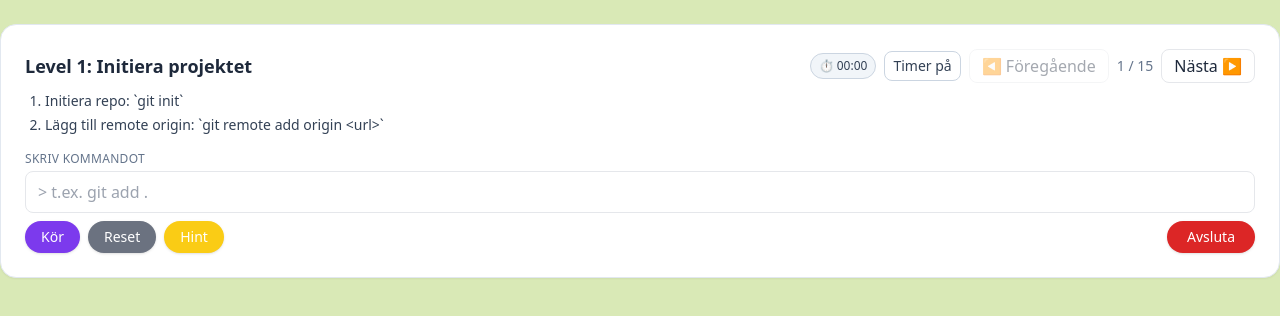
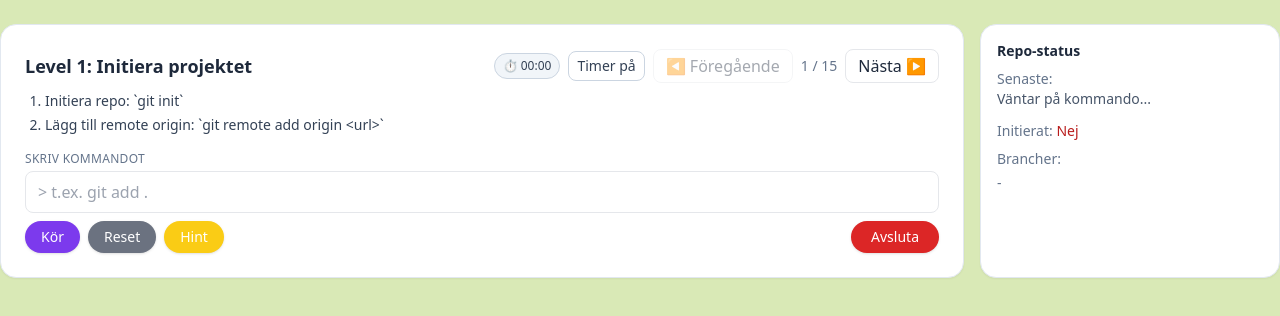
Before and after one commit to DulamaA/git-land-game, a React (Vite) app: page /game in a window 1280 px wide. Shown: the top 316 px of the page. Built offline with nearby package versions, Linux system fonts and the light colour scheme.

Commit message:
💄 style: update GameScreen layout and integrate status message display

```diff
--- a/src/components/GameScreen.tsx
+++ b/src/components/GameScreen.tsx
@@ -3,10 +3,12 @@ import LevelHeader from './Game/LevelHeader';
 import TaskList from './Game/TaskList';
 import CommandInput from './Game/CommandInput';
 import Hint from './Game/Hint';
+import RepoStatus from './Game/RepoStatus';
 import { useGame } from '../hooks/useGame';
 import { useNavigate } from 'react-router-dom';
 
 export default function GameScreen() {
+  // Navigation hook
   const navigate = useNavigate();
 
   const {
@@ -15,9 +17,12 @@ export default function GameScreen() {
     input,
     showHint,
     firstHint,
+    error,
     seconds,
     running,
     totalLevels,
+    repo,
+    statusMsg,
     setInput,
     setShowHint,
     prevLevel,
@@ -27,10 +32,13 @@ export default function GameScreen() {
     toggle,
   } = useGame();
 
+  // Handle exit button click
   const handleExit = () => navigate('/');
 
+  // Render the main game screen layout
   return (
-    <section className="mt-6 rounded-2xl border border-slate-200 bg-white p-6 shadow-sm">
+    <section className="mt-6 grid gap-4 md:grid-cols-[1fr_300px]">
+      <div className="rounded-2xl border border-slate-200 bg-white p-6 shadow-sm">
         <LevelHeader
           levelId={level.id}
           title={level.title}
@@ -47,6 +55,8 @@ export default function GameScreen() {
 
         <CommandInput value={input} onChange={setInput} placeholder="> t.ex. git add ." />
 
+        {error && <p className="mt-2 text-sm font-medium text-red-600">{error}</p>}
+
         <GameButtons
           onRun={run}
           onReset={resetCurrent}
@@ -55,6 +65,9 @@ export default function GameScreen() {
         />
 
         <Hint visible={showHint} hint={firstHint} />
+      </div>
+
+      <RepoStatus repo={repo} message={statusMsg} />
     </section>
   );
 }
--- a/src/hooks/useGame.ts
+++ b/src/hooks/useGame.ts
@@ -36,7 +36,7 @@ export function useGame() {
   const [error, setError] = useState<string | null>(null);
 
   const [repo, setRepo] = useState<RepoState>(initialRepoState);
-  const [StatusMsg, setStatusMsg] = useState<StatusMsg | null>({
+  const [statusMsg, setStatusMsg] = useState<StatusMsg | null>({
     type: 'info',
     text: 'Väntar på kommando...',
   });
@@ -151,7 +151,7 @@ export function useGame() {
     firstHint,
     error,
     repo,
-    StatusMsg,
+    statusMsg,
     seconds,
     running,
     totalLevels,
```
Lines whose indentation alone changed are shown as unchanged.
